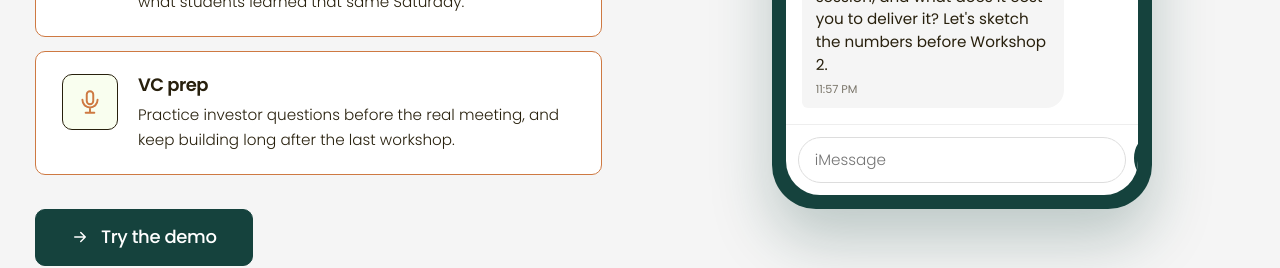
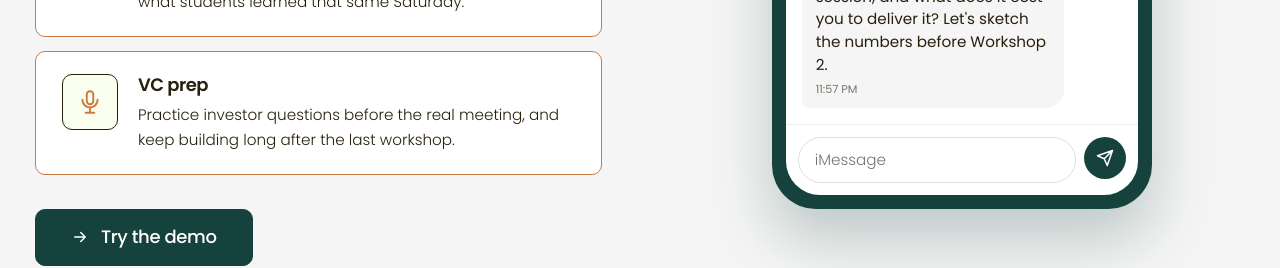
Before and after one commit to TSAStudent/Roots-to-Ventures-Website, a plain HTML site: page index.html in a window 1280 px wide. Shown: the part 3480-3748 px from the top of the page. Drawn offline with Linux system fonts and the light colour scheme.

Commit message:
Fix CTA text sitting under the shade overlay and clipped chat Send button
- Wrap CTA content in .container (position:relative) so it renders above .shade
- Keep the chat Send button from shrinking/clipping next to the input

Co-Authored-By: Surya Raineedi <suryaraineedi@gmail.com>

```diff
--- a/assets/css/styles.css
+++ b/assets/css/styles.css
@@ -312,9 +312,9 @@ strong { font-weight: 600; }
 .typing i:nth-child(2) { animation-delay: .2s; } .typing i:nth-child(3) { animation-delay: .4s; }
 @keyframes blink { 0%, 80%, 100% { opacity: .3; } 40% { opacity: 1; } }
 .chat-input { display: flex; gap: 8px; padding: 12px; border-top: 1px solid #eee; }
-.chat-input input { flex: 1; border: 1px solid #ddd; border-radius: 30px; padding: 10px 16px; font: inherit; font-size: .95rem; outline: none; }
+.chat-input input { flex: 1; min-width: 0; border: 1px solid #ddd; border-radius: 30px; padding: 10px 16px; font: inherit; font-size: .95rem; outline: none; }
 .chat-input input:focus { border-color: var(--green-2); }
-.chat-input button { width: 42px; height: 42px; border-radius: 50%; background: var(--green); color: var(--white); display: grid; place-items: center; }
+.chat-input button { flex: 0 0 42px; width: 42px; height: 42px; border-radius: 50%; background: var(--green); color: var(--white); display: grid; place-items: center; }
 .chat-input button svg { width: 18px; height: 18px; }
 .chat-prompts { display: flex; flex-wrap: wrap; gap: 10px; margin-top: 22px; }
 .chip { padding: 8px 16px; border-radius: 30px; border: 1px solid var(--orange); color: var(--ink); background: var(--white); font-size: .9rem; font-weight: 400; transition: .3s; }
--- a/index.html
+++ b/index.html
@@ -248,12 +248,14 @@
     <div class="cta reveal">
       <div class="bg" style="background-image:url('https://images.unsplash.com/photo-1515187029135-18ee286d815b?w=2000&q=80&auto=format&fit=crop')"></div>
       <div class="shade"></div>
+      <div class="container">
       <span class="eyebrow">Next cohort</span>
       <h2 class="display h-lg">Where you come from is where you <em>start.</em></h2>
       <p class="lead">Free for every first-gen immigrant high school student in Dallas–Fort Worth. Online on Saturday mornings, so no one needs a ride.</p>
       <div class="btn-group" style="justify-content:center">
         <a class="btn btn-primary btn-lg" href="apply.html">Join as a student <svg viewBox="0 0 24 24" fill="none" stroke="currentColor" stroke-width="2" stroke-linecap="round" stroke-linejoin="round"><path d="M5 12h14M13 6l6 6-6 6"/></svg></a>
         <a class="btn btn-ghost btn-lg" href="apply.html#mentor">Mentor or sponsor</a>
+      </div>
       </div>
     </div>
   </div>
```
Also changed, not shown: impact.html (+2 -0 lines), team.html (+2 -0 lines), venture-bot.html (+2 -0 lines).
